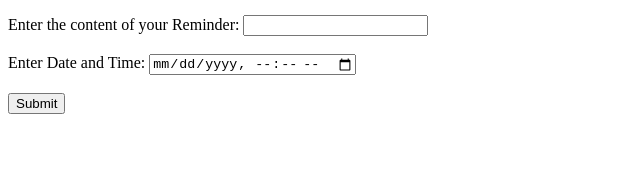
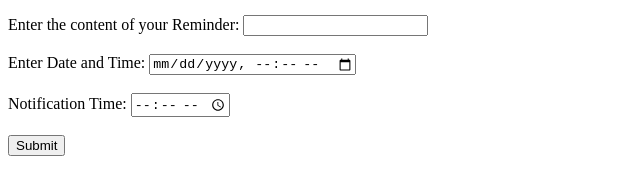
Before and after one commit to emilyz18/Text-Reminder, a plain HTML site: page index.html in a window 1280 px wide. Shown: the part 104-298 px from the top of the page, without its empty margins (0-640 px from the left). Drawn offline with Linux system fonts and the light colour scheme.

Commit message:
add notification time

```diff
--- a/index.html
+++ b/index.html
@@ -20,6 +20,8 @@
         <input type="text" id="content" name="content"><br><br>
         <label for="datetime">Enter Date and Time: </label>
         <input type="datetime-local" id="Time" name="datetime"><br><br>
+        <label for="Notification Time">Notification Time: </label>
+        <input type="time" id="Notification Time" name="Notification Time"><br><br>
 
         <input type="submit" value="Submit">
     </form>
```
